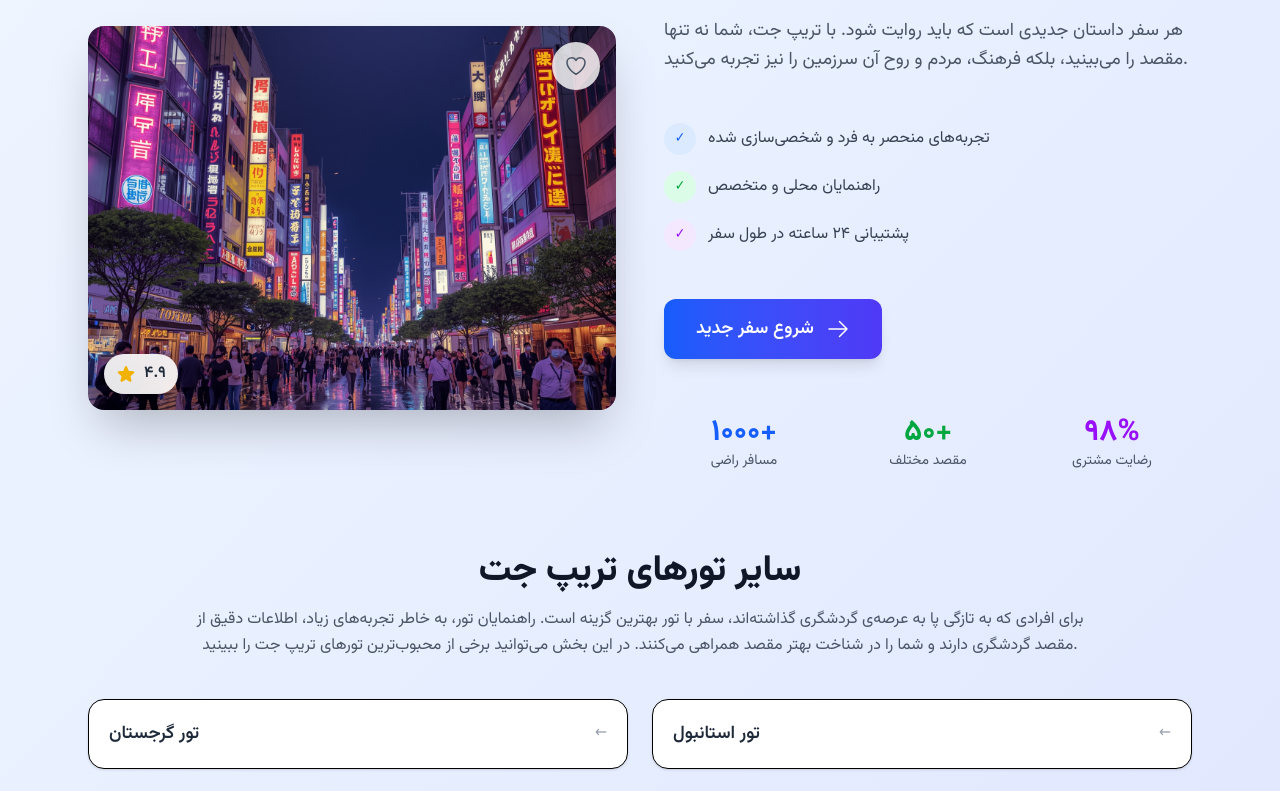
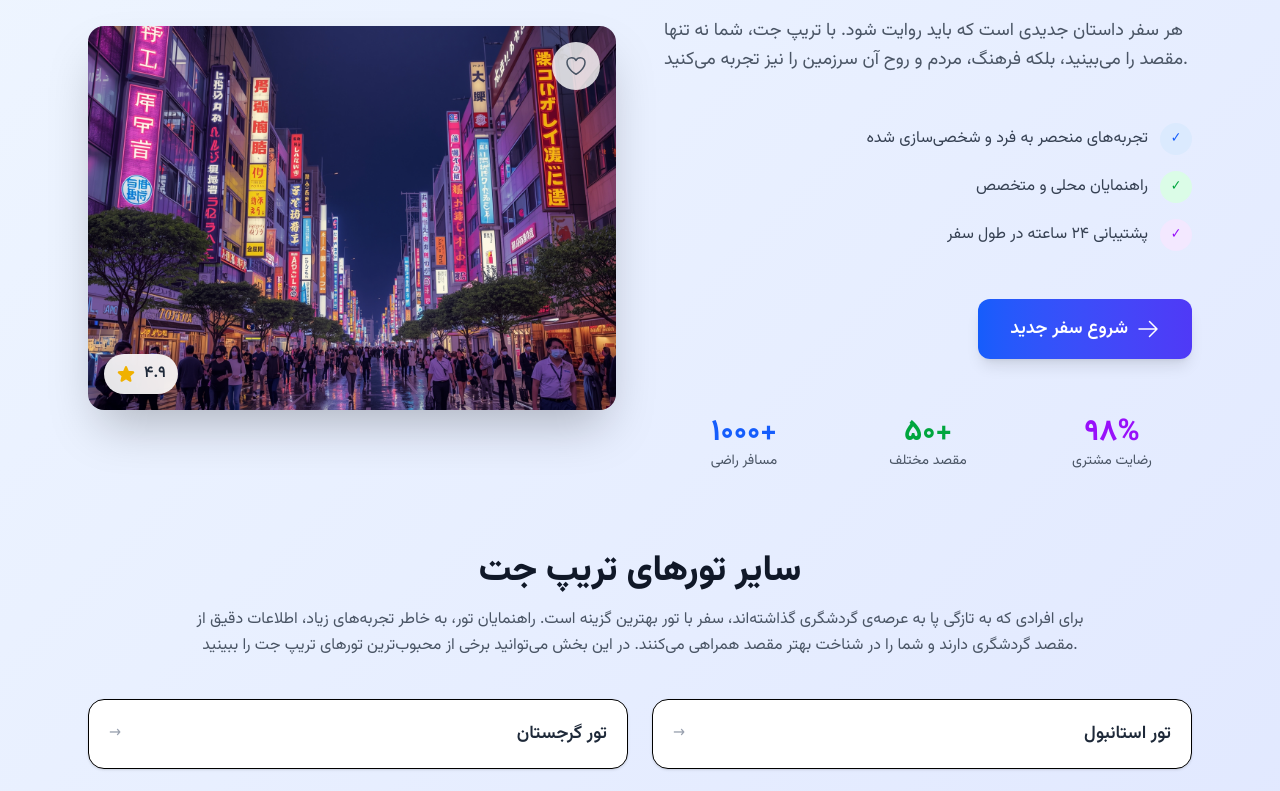
Before and after one commit to unkmitm/Tour, a React (Vite) app in the folder front/: page / in a window 1280 px wide. Shown: the part 1420-2211 px from the top of the page. Built offline with nearby package versions, Linux system fonts and the light colour scheme.

Commit message:
LifeSection Rtl

```diff
--- a/front/src/components/sections/LifeSection.jsx
+++ b/front/src/components/sections/LifeSection.jsx
@@ -7,13 +7,14 @@ import {
 } from "@heroicons/react/24/outline";
 
 const Feature = ({ bgColor, textColor, text }) => (
-  <div className="flex items-center gap-3">
+  <div className="flex items-center gap-3 flex-row-reverse">
+    {" "}
     <div
       className={`${bgColor} w-8 h-8 rounded-full flex items-center justify-center`}
     >
       <span className={`${textColor} font-bold text-sm`}>✓</span>
     </div>
-    <span className="text-gray-700">{text}</span>
+    <span className="text-gray-700 text-right">{text}</span>{" "}
   </div>
 );
 
@@ -27,10 +28,12 @@ const Stat = ({ value, label, color }) => (
 const TourLink = ({ title, to }) => (
   <Link
     to={{ pathname: to, search: "?ref=homepage" }}
-    className="flex items-center justify-between bg-white border rounded-2xl p-5 shadow-sm hover:shadow-md transition-all"
+    className="flex items-center justify-between bg-white border rounded-2xl p-5 shadow-sm hover:shadow-md transition-all flex-row-reverse"
   >
-    <span className="text-lg font-semibold text-gray-800">{title}</span>
-    <span className="text-gray-400">←</span>
+    <span className="text-lg font-semibold text-gray-800 text-right">
+      {title}
+    </span>
+    <span className="text-gray-400">→</span>{" "}
   </Link>
 );
 
@@ -132,14 +135,12 @@ function LifeSection() {
               ))}
             </div>
 
-            <div className="pt-4">
-              <button className="group bg-gradient-to-r  from-blue-600 to-indigo-600 text-white px-8 py-4 rounded-xl font-semibold text-lg hover:from-blue-700 hover:to-indigo-700 transition-all duration-300 shadow-lg hover:shadow-xl transform hover:-translate-y-1 flex items-center gap-3 rtl">
-                <a href="login">
-                  {" "}
-                  {/* becase there is no backend*/}
+            <div className="pt-4 flex justify-end">
+              <button className="group bg-gradient-to-r from-blue-600 to-indigo-600 text-white px-8 py-4 rounded-xl font-semibold text-lg hover:from-blue-700 hover:to-indigo-700 transition-all duration-300 shadow-lg hover:shadow-xl transform hover:-translate-y-1 flex items-center gap-3">
+                <a href="login" className="flex items-center gap-2">
                   <span>شروع سفر جدید</span>
+                  <ArrowRightIcon className="w-6 h-6 group-hover:translate-x-2 transition-transform duration-300" />
                 </a>
-                <ArrowRightIcon className="w-6 h-6 group-hover:translate-x-2 transition-transform duration-300" />
               </button>
             </div>
 
```
